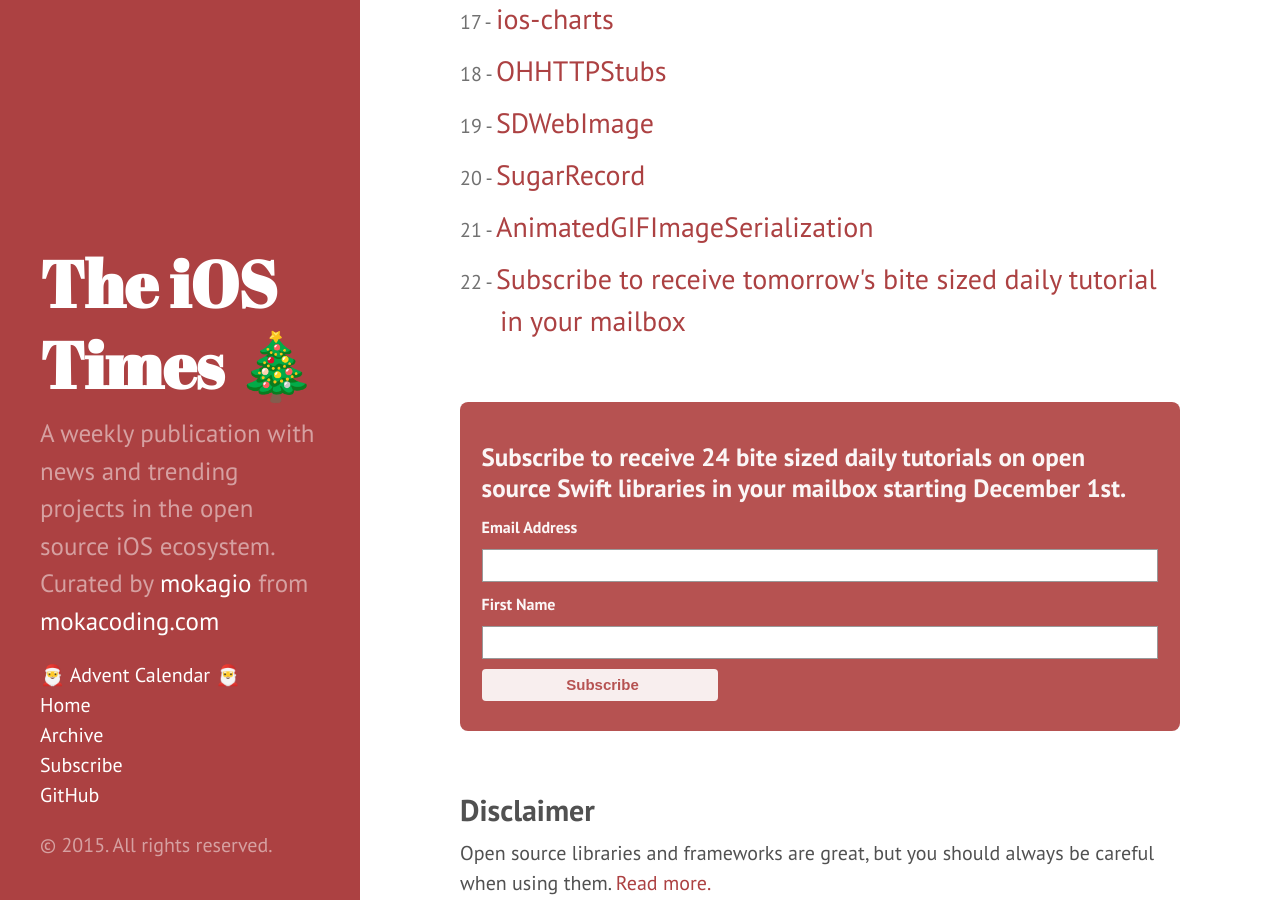
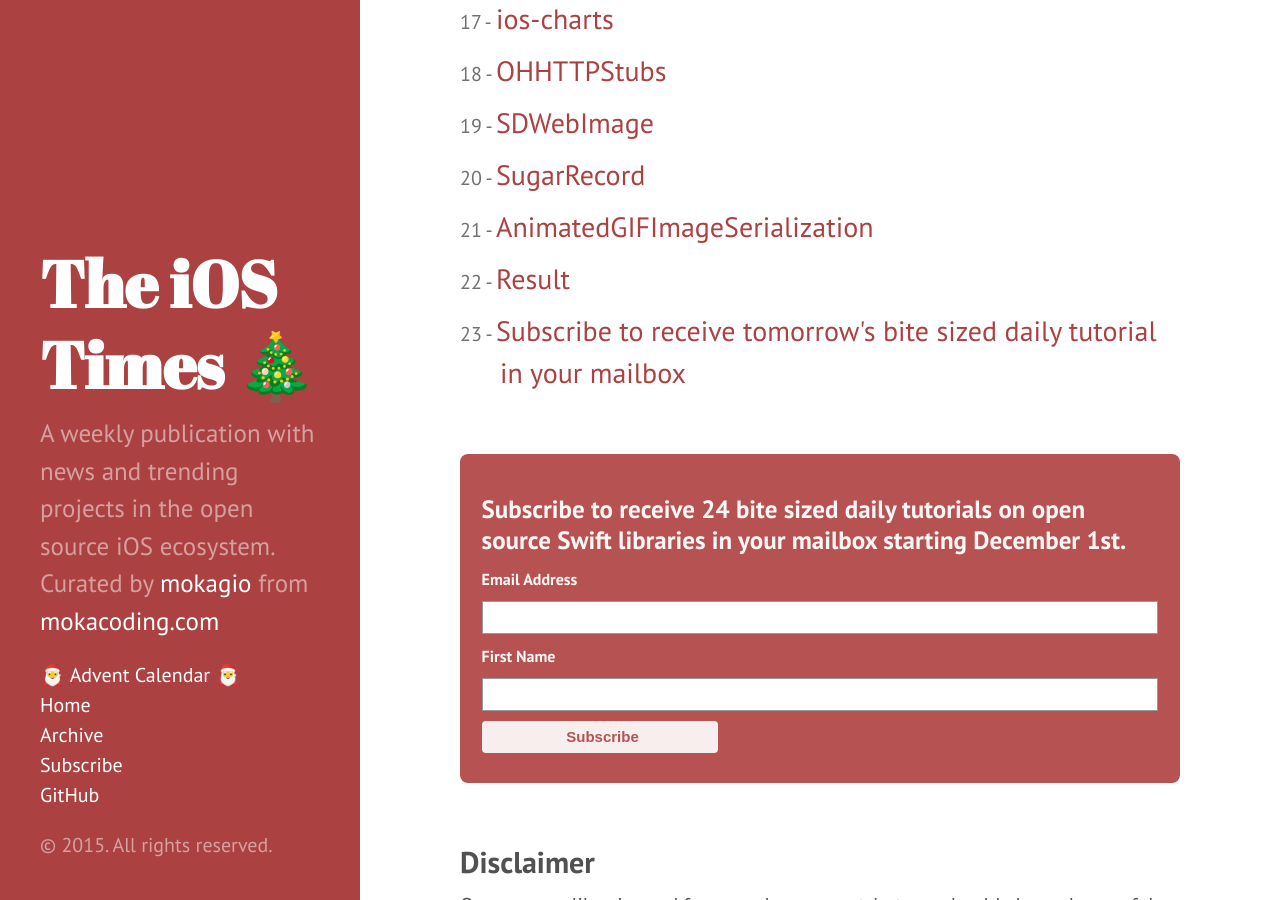
Before and after one commit to mokacoding/the-ios-times, a Jekyll site: the page built from advent-calendar.html, in a window 1280 px wide and 900 px high, scrolled down 1122 px. Built offline with Jekyll 4.4.1, drawn with Linux system fonts in a browser that asks for light colours; comment, search, counter and statistics services are not loaded.

Commit message:
🎄 - The iOS Advent Calendar - Day 22 - Result

```diff
--- a/advent-calendar.html
+++ b/advent-calendar.html
@@ -31,6 +31,7 @@
   <li><a href="/advent-calendar/sdwebimage.html">SDWebImage</a></li>
   <li><a href="/advent-calendar/sugarrecord.html">SugarRecord</a></li>
   <li><a href="/advent-calendar/animatedgifimageserialization.html">AnimatedGIFImageSerialization</a></li>
+  <li><a href="/advent-calendar/result.html">Result</a></li>
   <li><a href="/advent-calendar-subscribe">Subscribe to receive tomorrow's bite sized daily tutorial in your mailbox</a></li>
 </ol>
 
```
